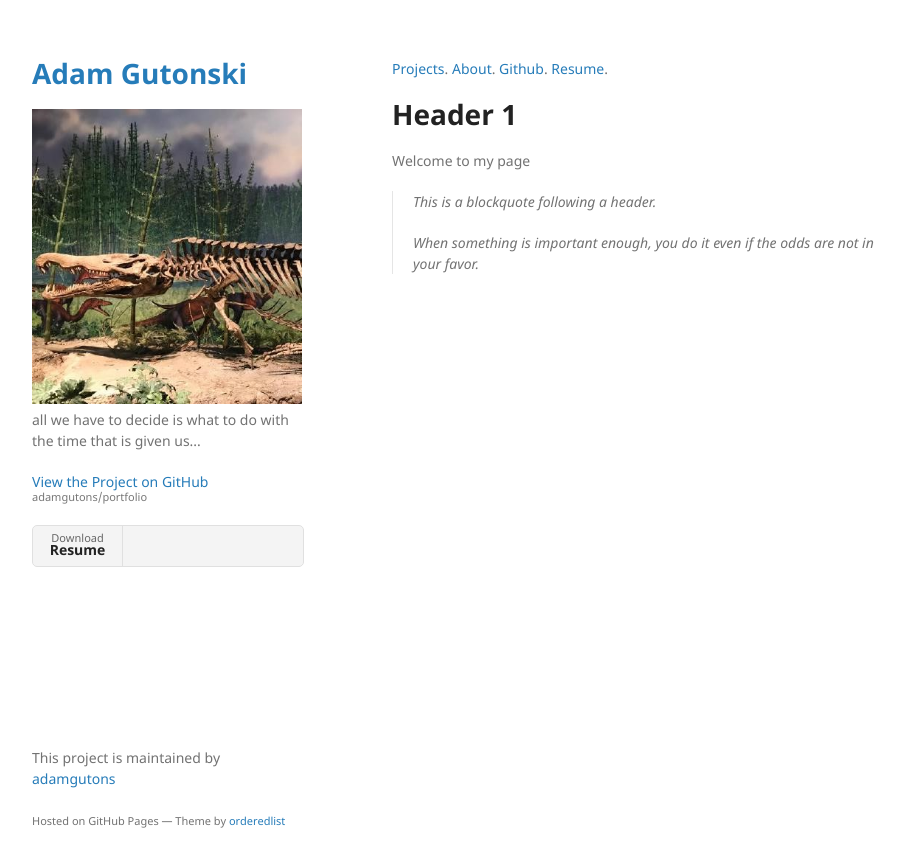
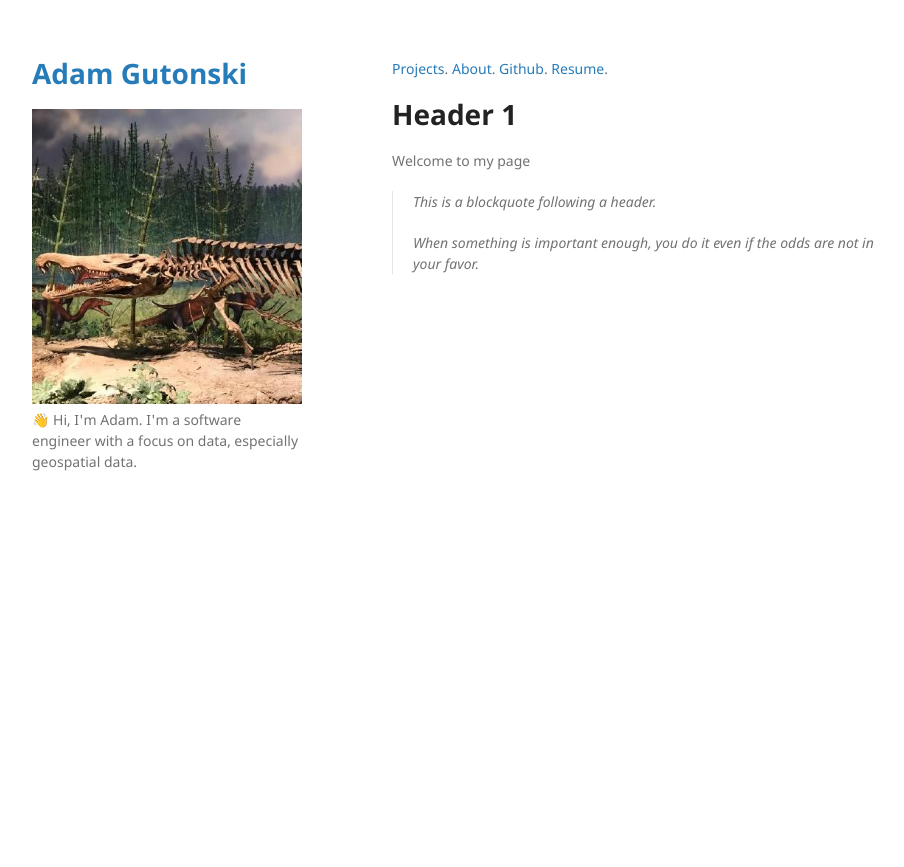
Before and after one commit to adamgutons/portfolio, a Jekyll site: the page built from index.md, in a window 1280 px wide. Shown: the top 867 px of the page, without its empty margins (178-1082 px from the left). Built offline with Jekyll 4.4.1, drawn with Linux system fonts in a browser that asks for light colours.

Commit message:
redo resume (#1)

```diff
--- a/_config.yml
+++ b/_config.yml
@@ -1,6 +1,6 @@
 title: Adam Gutonski
 logo: /assets/img/logo.png
-description: "all we have to decide is what to do with the time that is given us..."
+description: 👋 Hi, I'm Adam.  I'm a software engineer with a focus on data, especially geospatial data.
 show_downloads: true
 google_analytics:
 theme: jekyll-theme-minimal
--- a/_layouts/default.html
+++ b/_layouts/default.html
@@ -23,19 +23,6 @@
 
         <p>{{ site.description | default: site.github.project_tagline }}</p>
 
-        {% if site.github.is_project_page %}
-        <p class="view"><a href="{{ site.github.repository_url }}">View the Project on GitHub <small>{{ site.github.repository_nwo }}</small></a></p>
-        {% endif %}
-
-        {% if site.github.is_user_page %}
-        <p class="view"><a href="{{ site.github.owner_url }}">View My GitHub Profile</a></p>
-        {% endif %}
-
-        {% if site.show_downloads %}
-        <ul class="downloads">
-          <li><a href="{{ site.baseurl }}{{ site.resume_file }}">Download <strong>Resume</strong></a></li>
-        </ul>
-        {% endif %}
       </header>
       <section>
 
@@ -43,10 +30,6 @@
 
       </section>
       <footer>
-        {% if site.github.is_project_page %}
-        <p>This project is maintained by <a href="{{ site.github.owner_url }}">{{ site.github.owner_name }}</a></p>
-        {% endif %}
-        <p><small>Hosted on GitHub Pages &mdash; Theme by <a href="https://github.com/orderedlist">orderedlist</a></small></p>
       </footer>
     </div>
     <script src="{{ "/assets/js/scale.fix.js" | relative_url }}"></script>
```
Also changed, not shown: 1 other file.
